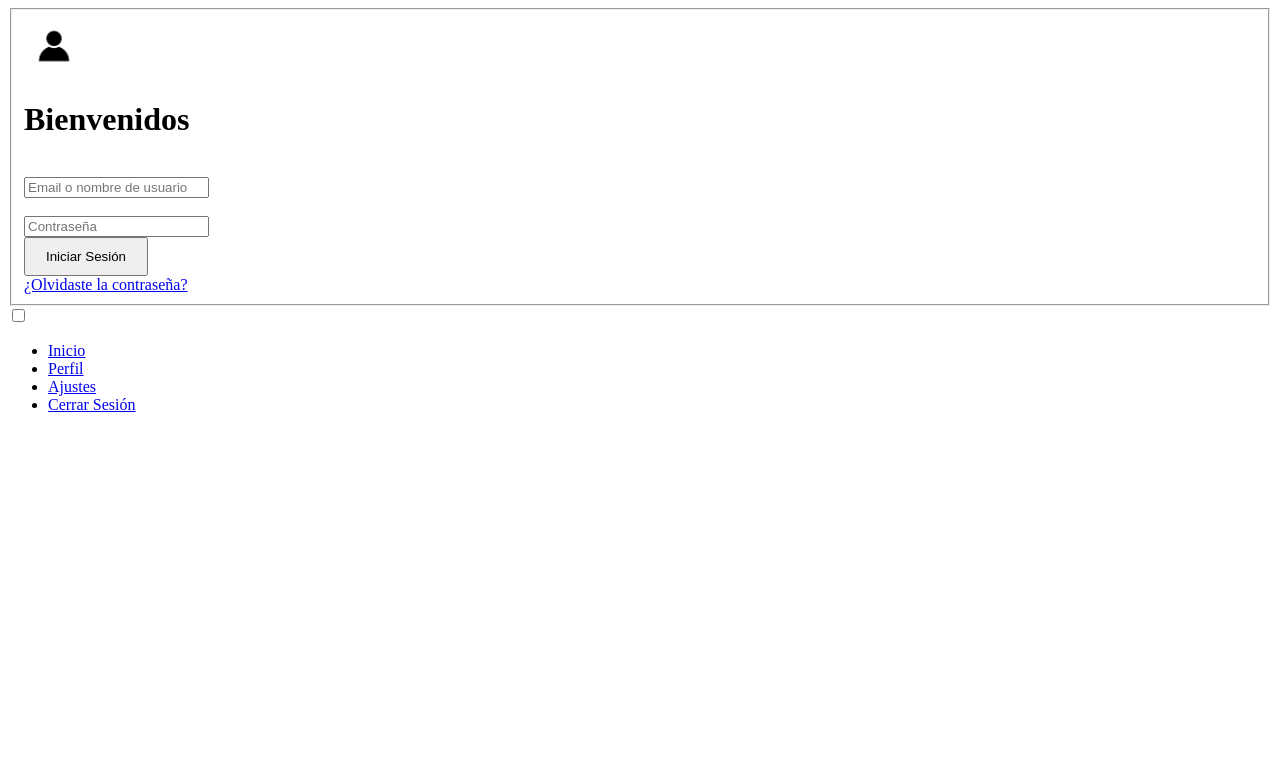
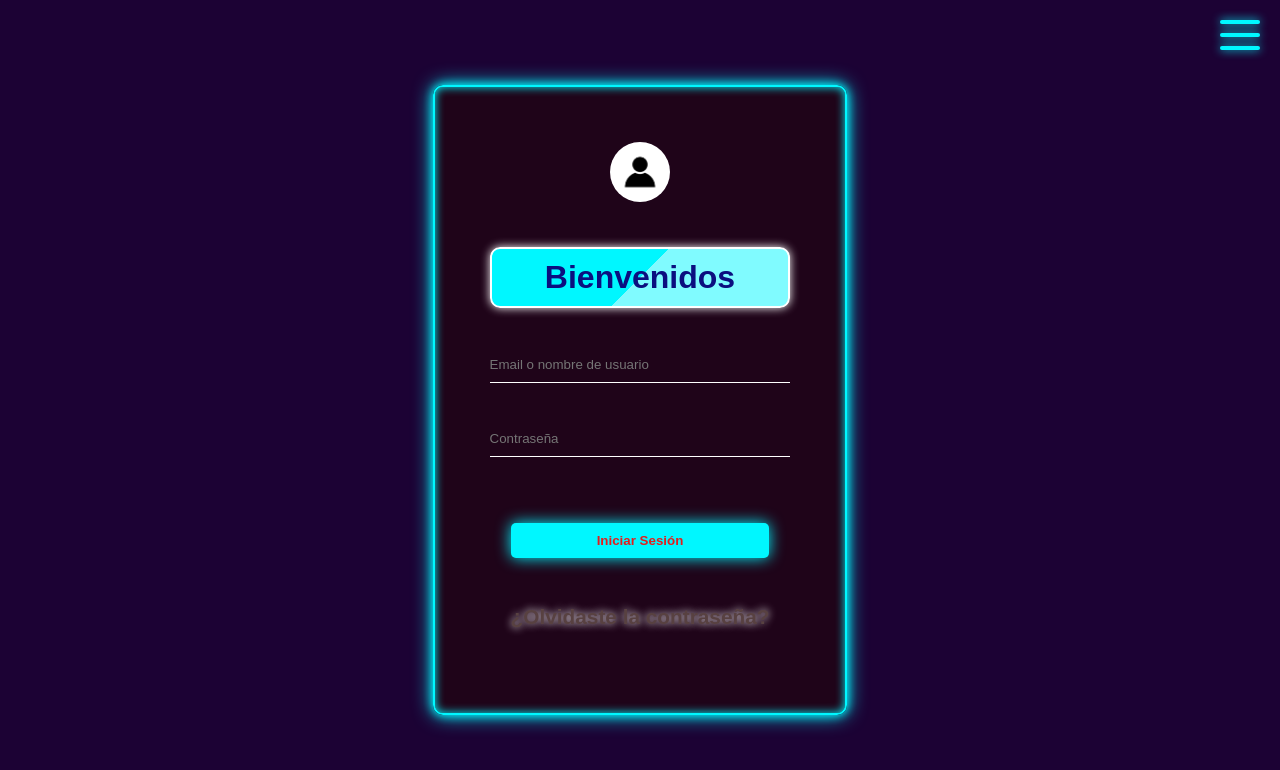
Before and after one commit to Esmeraldapantaleon/Login-css-keyler, a plain HTML site: page index.html in a window 1280 px wide. Drawn offline with Linux system fonts and the light colour scheme.

Commit message:
Update stylesheet link and format HTML structure

```diff
--- a/index.html
+++ b/index.html
@@ -4,7 +4,7 @@
     <meta charset="UTF-8">
     <meta name="viewport" content="width=device-width, initial-scale=1.0">
     <title>Document</title>
-    <link rel="stylesheet" href="pepe.css">
+    <link rel="stylesheet" href="index.css">
 </head>
 <body>
 
@@ -59,4 +59,5 @@
 </nav>
 
 </body>
+
 </html>
```
